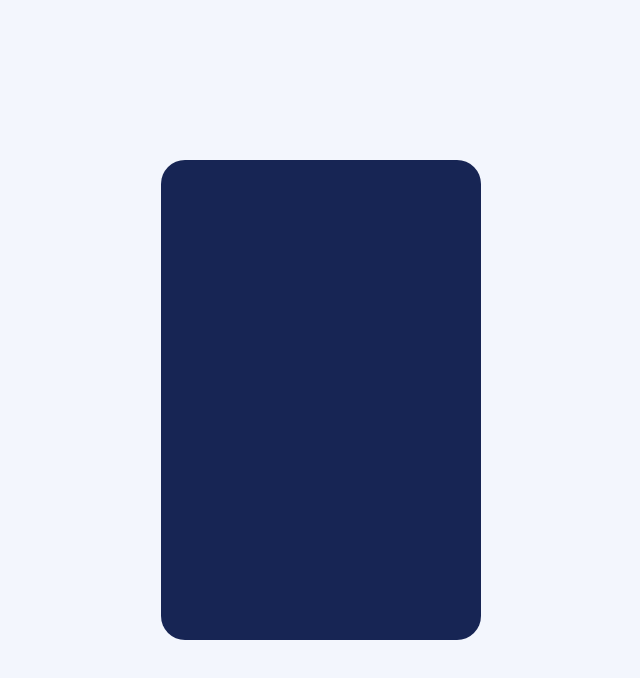
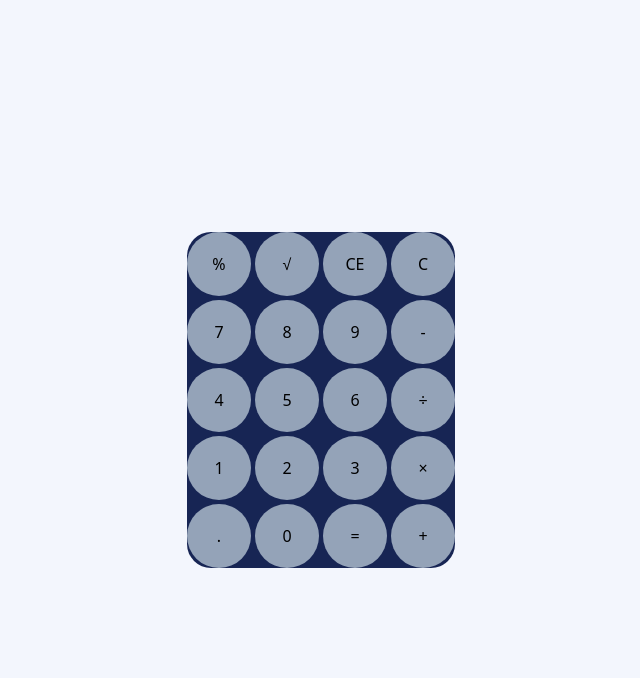
Before and after one commit to Traw55/calculator, a SvelteKit app: page / in a window 1280 px wide. Shown: the top 678 px of the page, without its empty margins (319-959 px from the left). Built offline with nearby package versions, Linux system fonts and the light colour scheme.

Commit message:
bottons using grid

```diff
--- a/src/app.css
+++ b/src/app.css
@@ -1,3 +1,7 @@
 @tailwind base;
 @tailwind components;
 @tailwind utilities;
+
+button {
+    @apply bg-slate-400 rounded-full w-16 h-16;
+}
--- a/src/routes/+page.svelte
+++ b/src/routes/+page.svelte
@@ -2,5 +2,26 @@
     <title>آلة حاسبة</title>
 </svelte:head>
 
-<div class="bg-blue-950 h-[30rem] w-[20rem] rounded-3xl flex justify-center items-center min-h-[50dvh]">
+<div class="bg-blue-950  rounded-3xl grid
+ grid-cols-4 gap-1">
+    <button> % </button>
+    <button> √ </button>
+    <button> CE </button>
+    <button> C </button>
+    <button> 7 </button>
+    <button> 8 </button>
+    <button> 9 </button>
+    <button> - </button>
+    <button> 4 </button>
+    <button> 5 </button>
+    <button> 6 </button>
+    <button> ÷ </button>
+    <button> 1 </button>
+    <button> 2 </button>
+    <button> 3 </button>
+    <button> × </button>
+    <button> . </button>
+    <button> 0 </button>
+    <button> = </button>
+    <button> + </button>
 </div>
```
